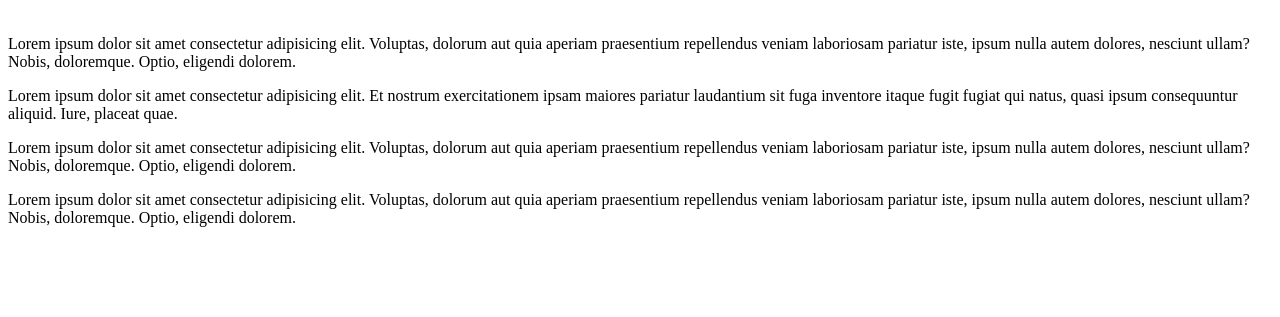
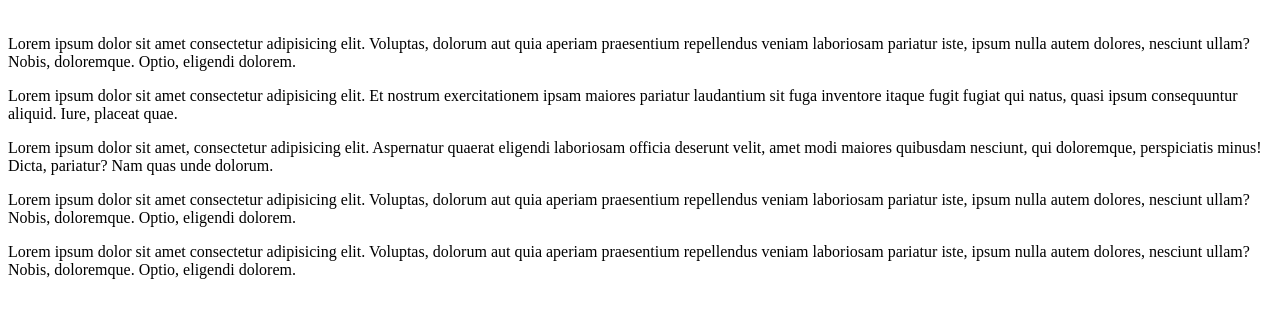
Before and after one commit to tlclaudino/Estudos, a plain HTML site: page Site exemplo/index.html in a window 1280 px wide. Shown: the part 79-396 px from the top of the page. Drawn offline with Linux system fonts and the light colour scheme.

Commit message:
Update index.html

```diff
--- a/Site exemplo/index.html
+++ b/Site exemplo/index.html
@@ -10,6 +10,7 @@
     <br>
     <p>Lorem ipsum dolor sit amet consectetur adipisicing elit. Voluptas, dolorum aut quia aperiam praesentium repellendus veniam laboriosam pariatur iste, ipsum nulla autem dolores, nesciunt ullam? Nobis, doloremque. Optio, eligendi dolorem.  </p>
     <p>Lorem ipsum dolor sit amet consectetur adipisicing elit. Et nostrum exercitationem ipsam maiores pariatur laudantium sit fuga inventore itaque fugit fugiat qui natus, quasi ipsum consequuntur aliquid. Iure, placeat quae.</p>
+    <p>Lorem ipsum dolor sit amet, consectetur adipisicing elit. Aspernatur quaerat eligendi laboriosam officia deserunt velit, amet modi maiores quibusdam nesciunt, qui doloremque, perspiciatis minus! Dicta, pariatur? Nam quas unde dolorum.</p>
     <p>Lorem ipsum dolor sit amet consectetur adipisicing elit. Voluptas, dolorum aut quia aperiam praesentium repellendus veniam laboriosam pariatur iste, ipsum nulla autem dolores, nesciunt ullam? Nobis, doloremque. Optio, eligendi dolorem.  </p>
 </body><p>Lorem ipsum dolor sit amet consectetur adipisicing elit. Voluptas, dolorum aut quia aperiam praesentium repellendus veniam laboriosam pariatur iste, ipsum nulla autem dolores, nesciunt ullam? Nobis, doloremque. Optio, eligendi dolorem.  </p>
 </html>
```
